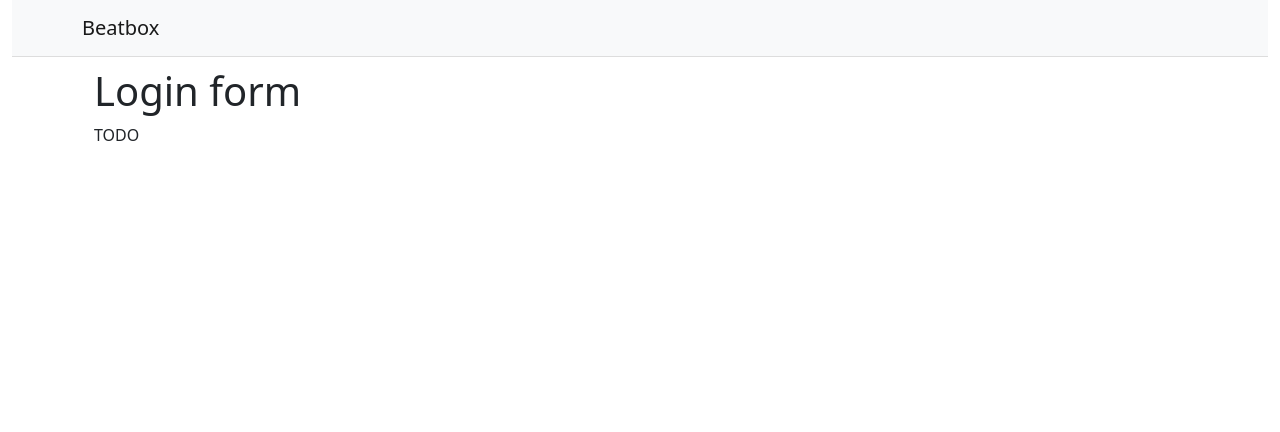
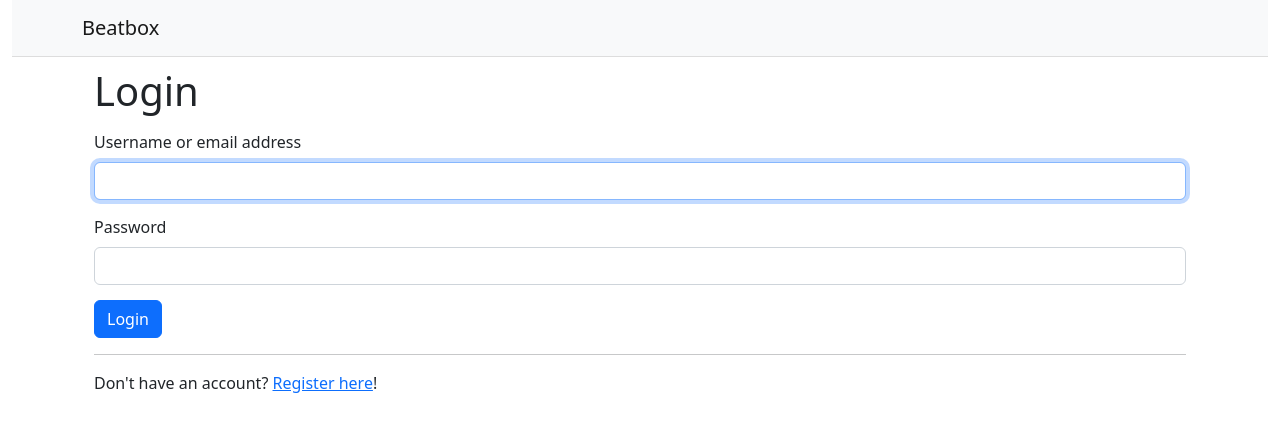
Before and after one commit to YasirQ23/React-Social-Project, a React (Create React App) app: page /login in a window 1280 px wide. Shown: the top 432 px of the page. Built offline with nearby package versions, Linux system fonts and the light colour scheme; no server answers.

Commit message:
Forms and Validators

```diff
--- a/src/App.js
+++ b/src/App.js
@@ -6,21 +6,26 @@
 import ExplorePage from './pages/ExplorePage';
 import UserPage from './pages/UserPage';
 import LoginPage from './pages/LoginPage';
+import RegistrationPage from './pages/RegistrationPage';
+import FlashProvider from './contexts/FlashProvider';
 
 export default function App() {
   return (
     <Container fluid className="App">
       <BrowserRouter>
-        <ApiProvider>
-          <Header />
-          <Routes>
+        <FlashProvider>
+          <ApiProvider>
+            <Header />
+            <Routes>
             <Route path="/" element={<FeedPage />} />
             <Route path="/explore" element={<ExplorePage />} />
             <Route path="/user/:username" element={<UserPage />} />
             <Route path="/login" element={<LoginPage />} />
+            <Route path="/register" element={<RegistrationPage />} />
             <Route path="*" element={<Navigate to="/" />} />
-          </Routes>
-        </ApiProvider>
+            </Routes>
+          </ApiProvider>
+        </FlashProvider>
       </BrowserRouter>
     </Container>
   );
--- a/src/components/Body.js
+++ b/src/components/Body.js
@@ -1,6 +1,7 @@
 import Container from 'react-bootstrap/Container';
 import Stack from 'react-bootstrap/Stack';
 import Sidebar from './Sidebar';
+import FlashMessage from './FlashMessage';
 
 export default function Body({ sidebar, children }) {
   return (
@@ -8,6 +9,7 @@
       <Stack direction="horizontal" className="Body">
         {sidebar && <Sidebar />}
         <Container className="Content">
+          <FlashMessage />
           {children}
         </Container>
       </Stack>
--- /dev/null
+++ b/src/components/FlashMessage.js
@@ -0,0 +1,19 @@
+import { useContext } from 'react';
+import Alert from 'react-bootstrap/Alert';
+import Collapse from 'react-bootstrap/Collapse';
+import { FlashContext } from '../contexts/FlashProvider';
+
+export default function FlashMessage() {
+  const { flashMessage, visible, hideFlash } = useContext(FlashContext);
+
+  return (
+    <Collapse in={visible}>
+      <div>
+        <Alert variant={flashMessage.type || 'info'} dismissible
+          onClose={hideFlash}>
+          {flashMessage.message}
+        </Alert>
+      </div>
+    </Collapse>
+  );
+}
--- /dev/null
+++ b/src/components/InputField.js
@@ -0,0 +1,17 @@
+import Form from 'react-bootstrap/Form';
+
+export default function InputField(
+  { name, label, type, placeholder, error, fieldRef }
+) {
+  return (
+    <Form.Group controlId={name} className="InputField">
+      {label && <Form.Label>{label}</Form.Label>}
+      <Form.Control
+        type={type || 'text'}
+        placeholder={placeholder}
+        ref={fieldRef}
+      />
+      <Form.Text className="text-danger">{error}</Form.Text>
+    </Form.Group>
+  );
+}
--- /dev/null
+++ b/src/contexts/FlashProvider.js
@@ -0,0 +1,35 @@
+import { createContext, useContext, useState } from 'react';
+
+export const FlashContext = createContext();
+let flashTimer;
+
+export default function FlashProvider({ children }) {
+  const [flashMessage, setFlashMessage] = useState({});
+  const [visible, setVisible] = useState(false);
+
+  const flash = (message, type, duration = 10) => {
+    if (flashTimer) {
+      clearTimeout(flashTimer);
+      flashTimer = undefined;
+    }
+    setFlashMessage({message, type});
+    setVisible(true);
+    if (duration) {
+      flashTimer = setTimeout(hideFlash, duration * 1000);
+    }
+  };
+
+  const hideFlash = () => {
+    setVisible(false);
+  };
+
+  return (
+    <FlashContext.Provider value={{flash, hideFlash, flashMessage, visible}}>
+      {children}
+    </FlashContext.Provider>
+  );
+}
+
+export function useFlash() {
+  return useContext(FlashContext).flash;
+}
--- a/src/index.css
+++ b/src/index.css
@@ -59,3 +59,8 @@
   margin-bottom: 10px;
   text-align: right;
 }
+
+.InputField {
+  margin-top: 15px;
+  margin-bottom: 15px;
+}
--- a/src/pages/LoginPage.js
+++ b/src/pages/LoginPage.js
@@ -1,10 +1,53 @@
+import { useState, useEffect, useRef } from 'react';
+import Form from 'react-bootstrap/Form';
+import Button from 'react-bootstrap/Button';
 import Body from '../components/Body';
+import InputField from '../components/InputField';
+import { Link } from 'react-router-dom';
 
 export default function LoginPage() {
-  return (
-    <Body>
-      <h1>Login form</h1>
-      <p>TODO</p>
-    </Body>
-  );
+  const [formErrors, setFormErrors] = useState({});
+  const usernameField = useRef();
+  const passwordField = useRef();
+
+  useEffect(() => {
+    usernameField.current.focus();
+  }, []);
+
+  const onSubmit = (ev) => {
+    ev.preventDefault();
+    const username = usernameField.current.value;
+    const password = passwordField.current.value;
+
+    const errors = {};
+    if (!username) {
+      errors.username = 'Username must not be empty.';
+    }
+    if (!password) {
+      errors.password = 'Password must not be empty.';
+    }
+    setFormErrors(errors);
+    if (Object.keys(errors).length > 0) {
+      return;
+    }
+
+    // TODO: log the user in
+  };
+
+return (
+  <Body>
+    <h1>Login</h1>
+    <Form onSubmit={onSubmit}>
+        <InputField
+          name="username" label="Username or email address"
+          error={formErrors.username} fieldRef={usernameField} />
+        <InputField
+          name="password" label="Password" type="password"
+          error={formErrors.password} fieldRef={passwordField} />
+        <Button variant="primary" type="submit">Login</Button>
+      </Form>
+    <hr />
+    <p>Don&apos;t have an account? <Link to="/register">Register here</Link>!</p>
+  </Body>
+);
 }
--- /dev/null
+++ b/src/pages/RegistrationPage.js
@@ -0,0 +1,82 @@
+import { useState, useEffect, useRef } from "react";
+import Form from "react-bootstrap/Form";
+import Button from "react-bootstrap/Button";
+import Body from "../components/Body";
+import InputField from "../components/InputField";
+import { useNavigate } from "react-router-dom";
+import { useApi } from "../contexts/ApiProvider";
+import { useFlash } from '../contexts/FlashProvider';
+
+export default function RegistrationPage() {
+  const [formErrors, setFormErrors] = useState({});
+  const usernameField = useRef();
+  const emailField = useRef();
+  const passwordField = useRef();
+  const password2Field = useRef();
+  const navigate = useNavigate();
+  const api = useApi();
+  const flash = useFlash();
+
+  useEffect(() => {
+    usernameField.current.focus();
+  }, []);
+
+  const onSubmit = async (event) => {
+    event.preventDefault();
+    if (passwordField.current.value !== password2Field.current.value) {
+      setFormErrors({password2: "Passwords don't match"});
+    }
+    else {
+      const data = await api.post('/users', {
+        username: usernameField.current.value,
+        email: emailField.current.value,
+        password: passwordField.current.value
+      });
+      if (!data.ok) {
+        setFormErrors(data.body.errors.json);
+      }
+      else {
+        setFormErrors({});
+        flash('You have successfully registered!', 'success');
+        navigate('/login');
+      }
+    }
+  };
+
+  return (
+    <Body>
+      <h1>Register</h1>
+      <Form onSubmit={onSubmit}>
+        <InputField
+          name="username"
+          label="Username"
+          error={formErrors.username}
+          fieldRef={usernameField}
+        />
+        <InputField
+          name="email"
+          label="Email address"
+          error={formErrors.email}
+          fieldRef={emailField}
+        />
+        <InputField
+          name="password"
+          label="Password"
+          type="password"
+          error={formErrors.password}
+          fieldRef={passwordField}
+        />
+        <InputField
+          name="password2"
+          label="Password again"
+          type="password"
+          error={formErrors.password2}
+          fieldRef={password2Field}
+        />
+        <Button variant="primary" type="submit">
+          Register
+        </Button>
+      </Form>
+    </Body>
+  );
+}
```
